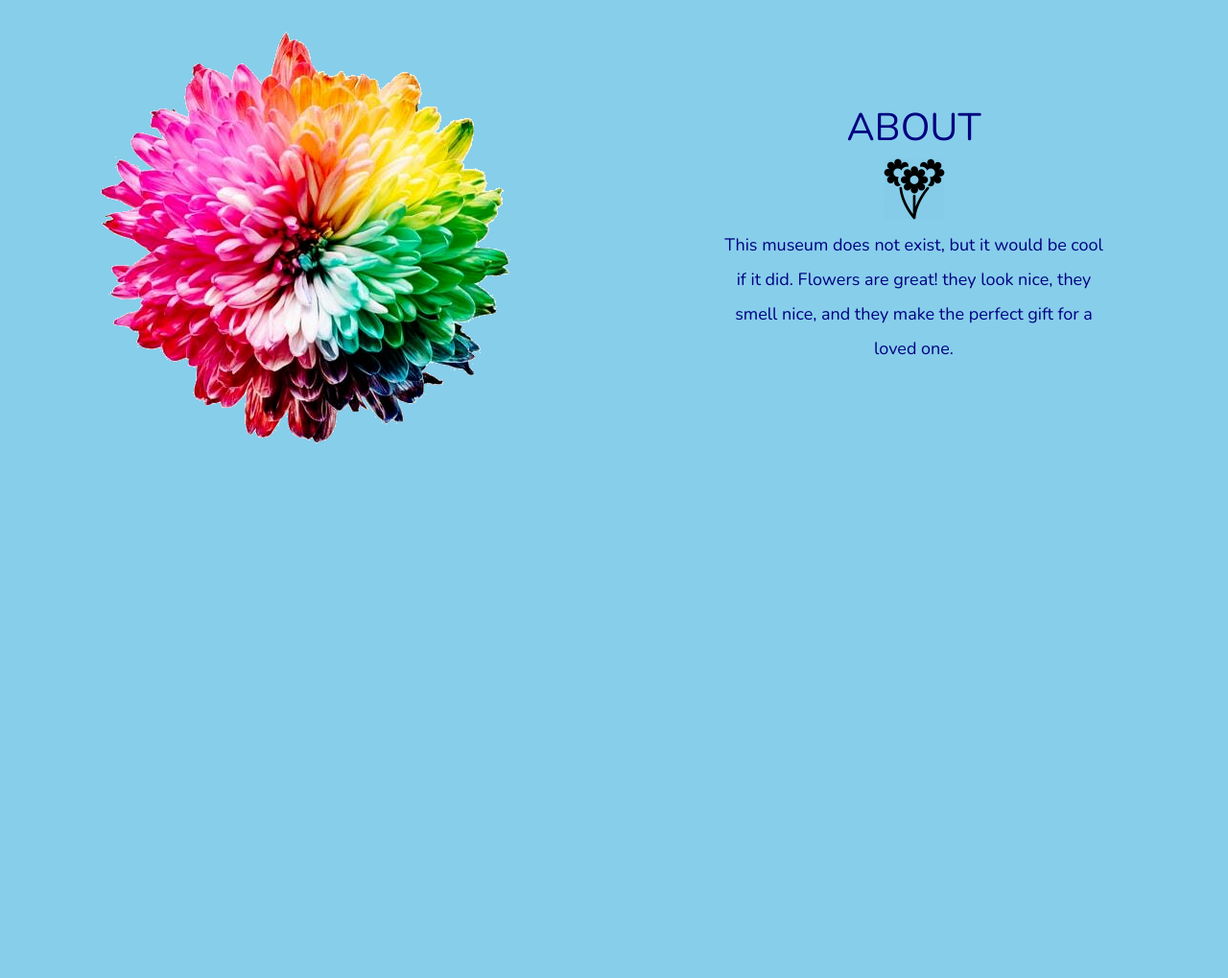
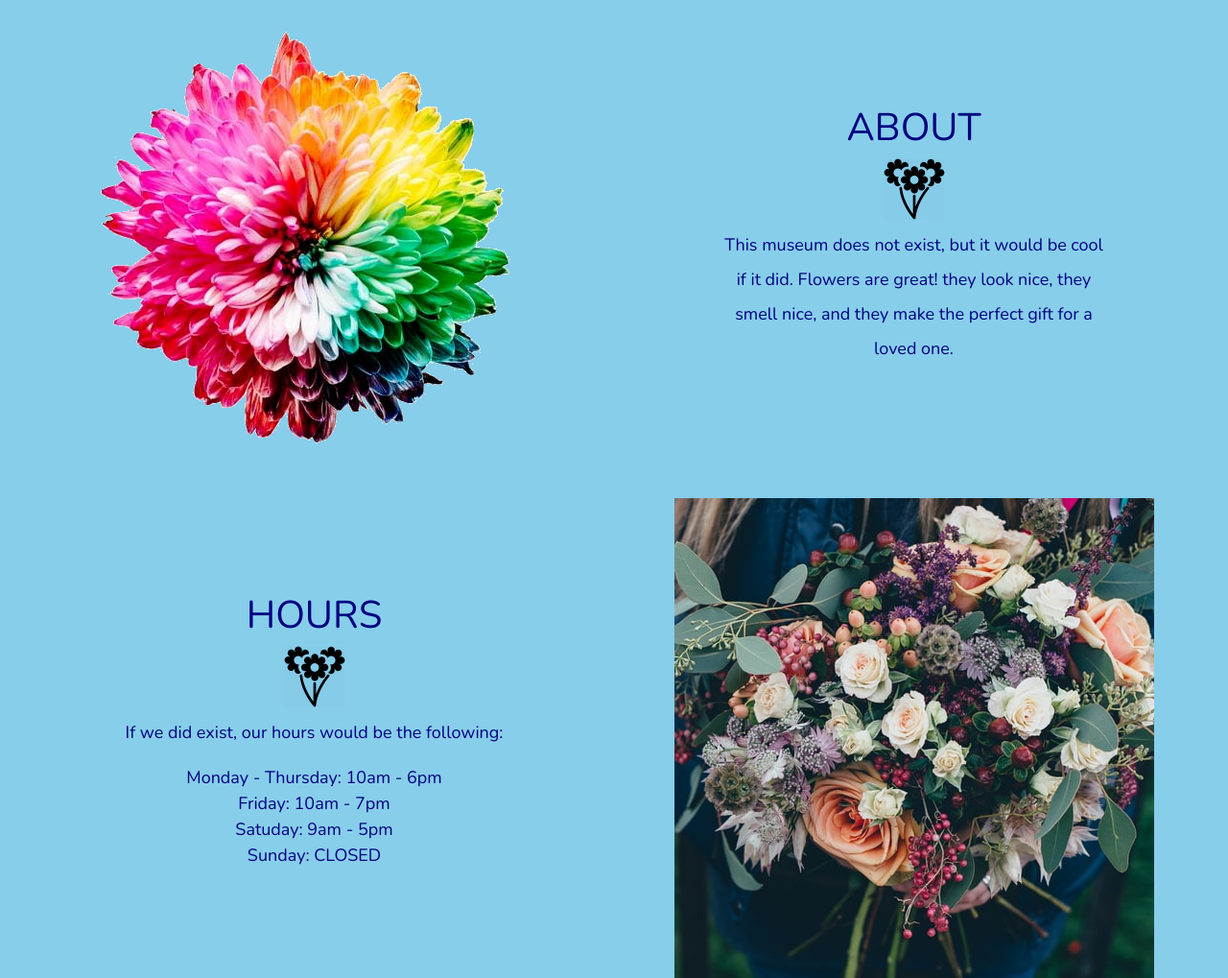
Before and after one commit to EFerri222/Museum-of-Flowers, a plain HTML site: page index.html in a window 1280 px wide. Shown: the part 653-1672 px from the top of the page at 96% size. Before the commit the page ends 1156 px from the top, so only its background shows below. Drawn offline with nearby package versions, Linux system fonts and the light colour scheme.

Commit message:
Add Hours section

```diff
--- a/index.html
+++ b/index.html
@@ -33,6 +33,9 @@
                 </li>
                 <li class="nav-item">
                     <a href="#about-section" class="nav-link">ABOUT</a>
+                </li>
+                <li class="nav-item">
+                    <a href="#hours-section" class="nav-link">HOURS</a>
                 </li>
                 <li class="nav-item">
                     <a href="" class="nav-link">TICKETS</a>
@@ -79,6 +82,30 @@
         </div>
     </section>
     <!-- ABOUT SECTION END -->
+    <!-- HOURS SECTION START -->
+    <section id="hours-section" class="container-fluid">
+        <div class="row align-items-center no-gutters pt-3">
+            <div class="col-md-6">
+                <div class="row justify-content-center">
+                    <div class="col-10 col-lg-8 text-center">
+                        <h2>HOURS</h2>
+                        <img class="icon mb-2 d-none d-lg-inline" src="imgs/icon.png" alt="Flower Icon">
+                        <p class="lead">If we did exist, our hours would be the following:</p>
+                        <ul id="hours">
+                            <li>Monday - Thursday: 10am - 6pm</li>
+                            <li>Friday: 10am - 7pm</li>
+                            <li>Satuday: 9am - 5pm</li>
+                            <li>Sunday: CLOSED</li>
+                        </ul>
+                    </div>
+                </div>
+            </div>
+            <div class="col-md-6 text-center">
+                <img class="img-fluid" src="imgs/bouquet.jpg" alt="Bouquet">
+            </div>
+        </div>
+    </section>
+    <!-- HOURS SECTION END -->
 
     <!-- Optional JavaScript -->
     <!-- jQuery first, then Popper.js, then Bootstrap JS -->
--- a/main.css
+++ b/main.css
@@ -18,6 +18,14 @@ h2 {
 
 .icon {
     width: 4rem;
+}
+
+#hours {
+    color: navy;
+    font-weight: 100;
+    font-size: 1.125rem;
+    list-style: none;
+    padding-left: 0;
 }
 
 #main-navbar {
```
